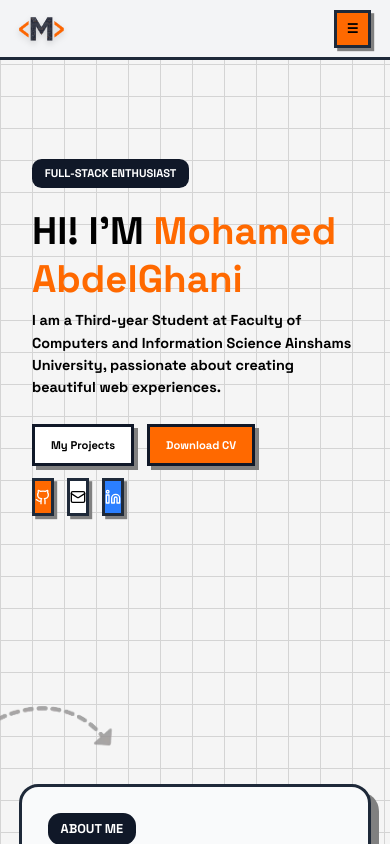
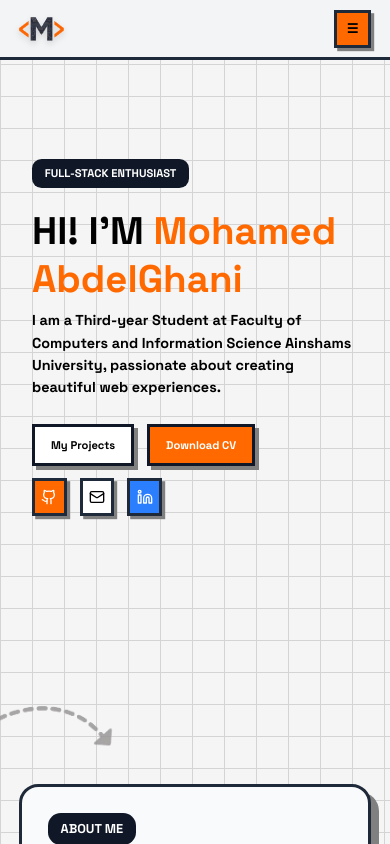
Before and after one commit to Mohamed-Ahmed285/Mido, a Vue app: page / in a window 390 px wide. Shown: the top 844 px of the page. Built offline with nearby package versions, Linux system fonts and the light colour scheme.

Commit message:
sizing update for the hero section icons

```diff
--- a/src/components/HeroSection.vue
+++ b/src/components/HeroSection.vue
@@ -82,7 +82,7 @@ const downloadCV = () => {
             <a
               href="https://github.com/Mohamed-Ahmed285"
               target="_blank"
-              class="bg-orange-500 border-4 border-gray-800 md:px-2.5 py-2.5 text-white shadow-[4px_4px_0px_gray] hover:translate-x-1 hover:translate-y-1 hover:shadow-none transition duration-200"
+              class="bg-orange-500 border-4 border-gray-800 px-2 md:px-2.5 py-2.5 text-white shadow-[4px_4px_0px_gray] hover:translate-x-1 hover:translate-y-1 hover:shadow-none transition duration-200"
             >
               <Github :size="20" />
             </a>
@@ -90,7 +90,7 @@ const downloadCV = () => {
             <!-- Email -->
             <a
               href="#contact"
-              class="bg-white border-4 border-gray-800 md:px-2.5 py-2.5 shadow-[4px_4px_0px_gray] hover:translate-x-1 hover:translate-y-1 hover:shadow-none transition duration-200"
+              class="bg-white border-4 border-gray-800 px-2 md:px-2.5 py-2.5 shadow-[4px_4px_0px_gray] hover:translate-x-1 hover:translate-y-1 hover:shadow-none transition duration-200"
             >
               <Mail :size="20" />
             </a>
@@ -99,7 +99,7 @@ const downloadCV = () => {
             <a
               href="https://www.linkedin.com/in/mohamed-ahmed-3034872aa/"
               target="_blank"
-              class="bg-blue-500 text-white border-4 border-gray-800 md:px-2.5 py-2.5 shadow-[4px_4px_0px_gray] hover:translate-x-1 hover:translate-y-1 hover:shadow-none transition duration-200"
+              class="bg-blue-500 text-white border-4 border-gray-800 px-2 md:px-2.5 py-2.5 shadow-[4px_4px_0px_gray] hover:translate-x-1 hover:translate-y-1 hover:shadow-none transition duration-200"
             >
               <Linkedin :size="20" />
             </a>
```
